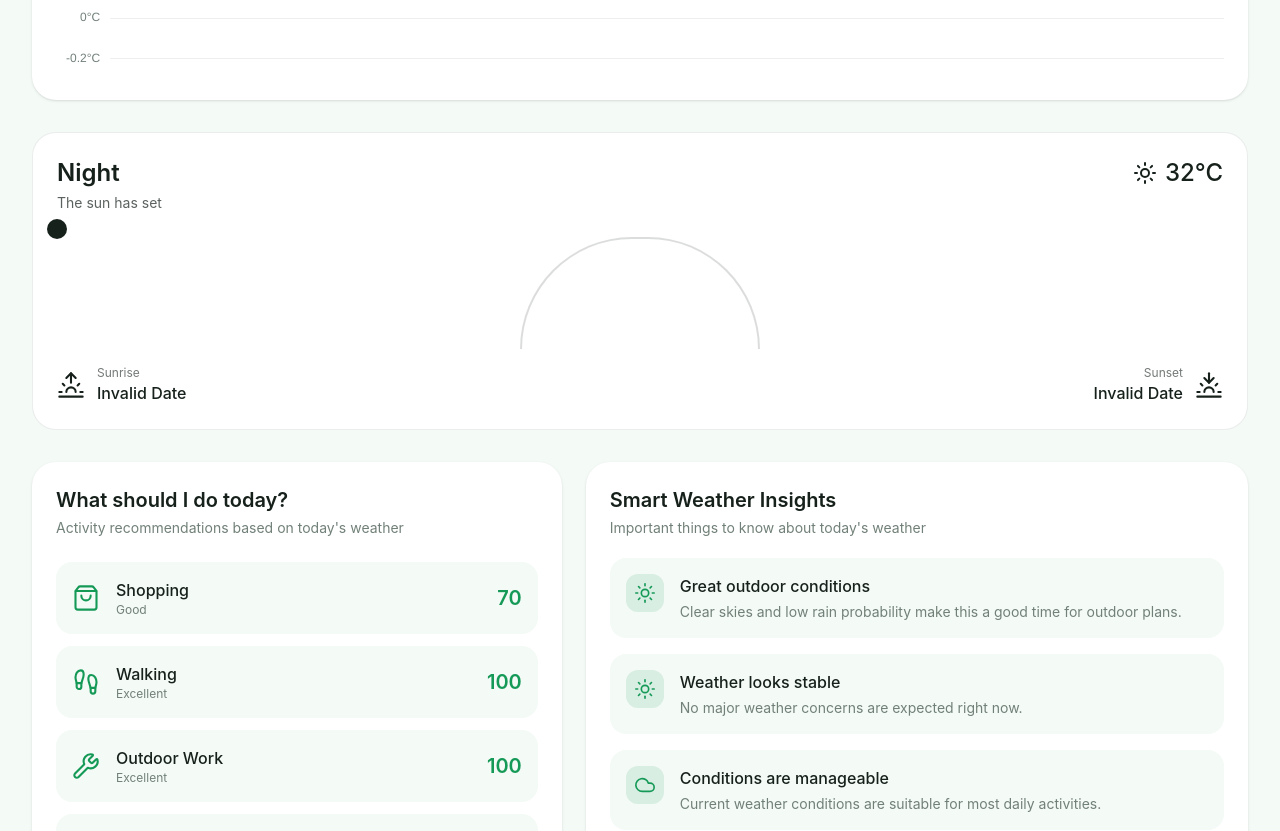
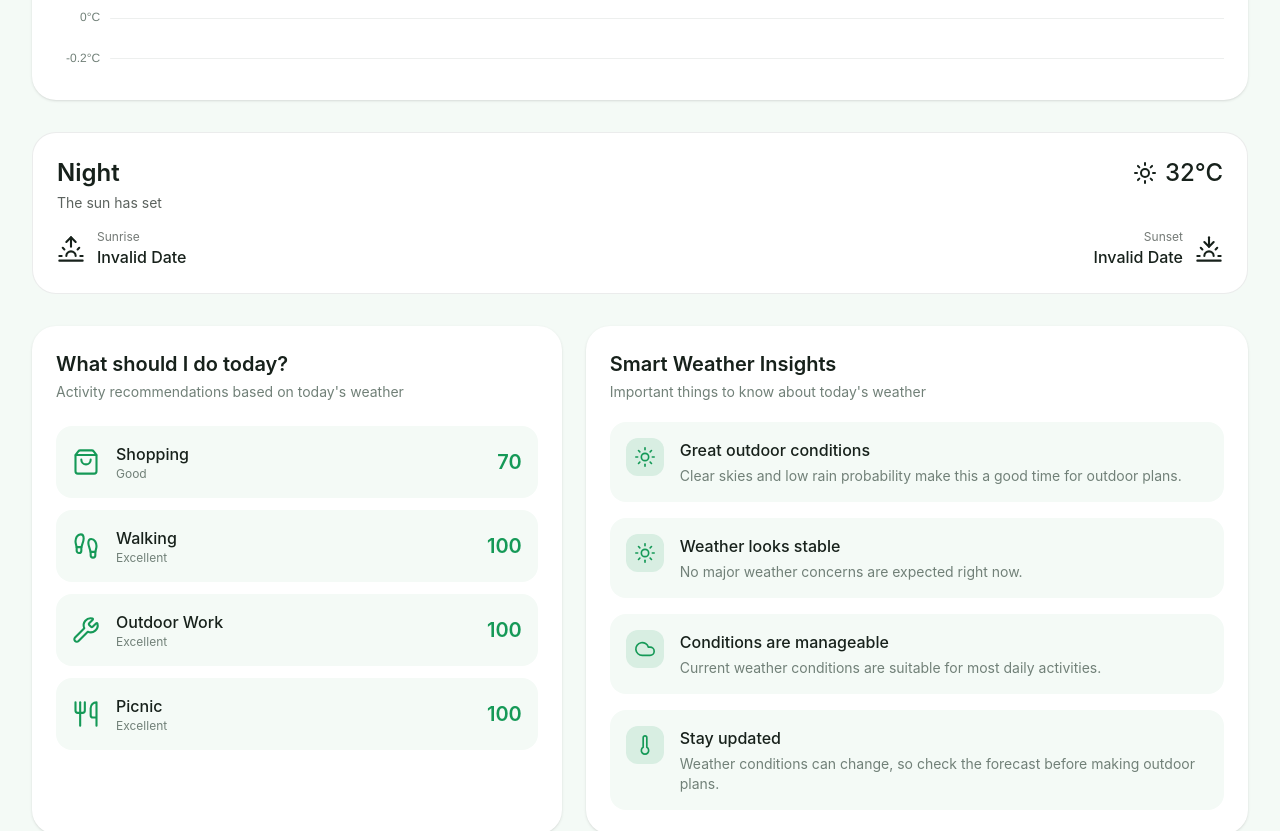
Before and after one commit to RidhamShah23/Aerisly, a React (Vite) app: page / in a window 1280 px wide. Shown: the part 1080-1911 px from the top of the page. Built offline with nearby package versions, Linux system fonts and the light colour scheme; no server answers.

Commit message:
Small Change in SunCard.tsx

```diff
--- a/src/components/SunCard.tsx
+++ b/src/components/SunCard.tsx
@@ -72,7 +72,8 @@ export default function SunCard({ weather, theme }: SunCardProps) {
       </div>
 
       {/* Sun Area */}
-      <div className="relative mt-4 h-30">
+  {daytime && (
+  <>
     {/* Arc */}
     <div
       className="absolute bottom-0 left-1/2 h-28 w-60 -translate-x-1/2 rounded-t-full border-2"
@@ -93,7 +94,8 @@ export default function SunCard({ weather, theme }: SunCardProps) {
         transform: "translate(-50%, -50%)",
       }}
     />
-      </div>
+  </>
+)}
 
       {/* Sunrise / Sunset */}
       <div className="mt-4 grid grid-cols-2 gap-4">
```
Lines whose indentation alone changed are shown as unchanged.
